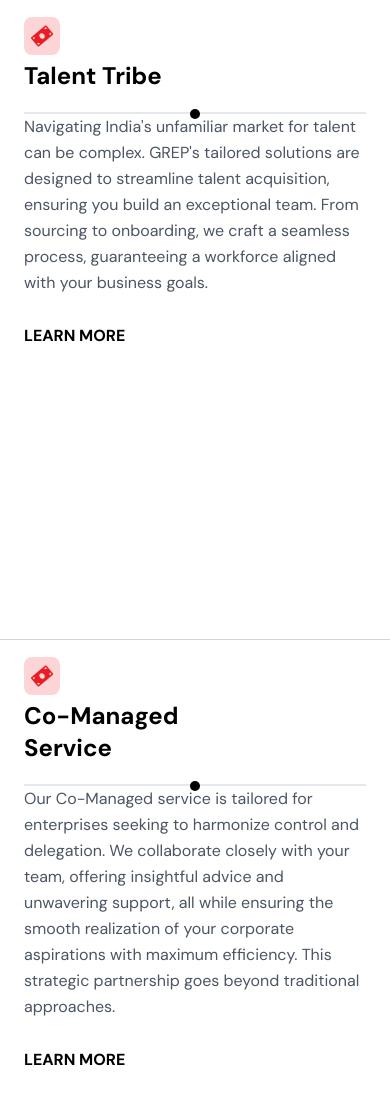
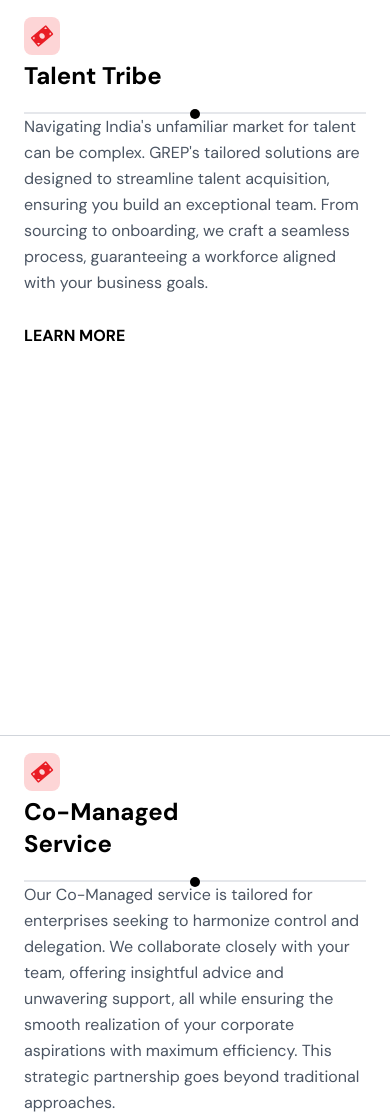
Before and after one commit to DILJITHKRISHNA/Brandemic-Task, a website: page service.html in a window 390 px wide. Shown: the top 1119 px of the page. Drawn offline with Linux system fonts and the light colour scheme.

Commit message:
bugs cleared

```diff
--- a/service.html
+++ b/service.html
@@ -99,11 +99,11 @@
 </head>
 
 <body>
-    <div class="flex w-screen items-center justify-center">
+    <div class="flex w-screen  items-center justify-center">
         <div class="flex items-center overflow-hidden justify-center">
-            <div class="flex flex-col md:flex-row w-auto h-full md:w-4/5 md:h-4/5">
+            <div class="flex flex-col md:flex-row  w-auto h-full md:w-4/5 md:h-4/5">
                 <div
-                    class="slide-in-left w-full md:w-1/2 h-[40rem] p-6 md:p-12 bg-white border-b md:border-b-0 md:border-r border-gray-300">
+                    class="slide-in-left w-full md:w-1/2 h-[46rem] p-6 md:p-12 bg-white border-b md:border-b-0 md:border-r border-gray-300">
                     <span class="bg-[#FDD5D6] p-2 rounded-lg">
                         <i class="fas fa-money-bill text-[#E91D25] rotate-icon mb-4"></i>
                     </span>
```
Also changed, not shown: src/output.css.
